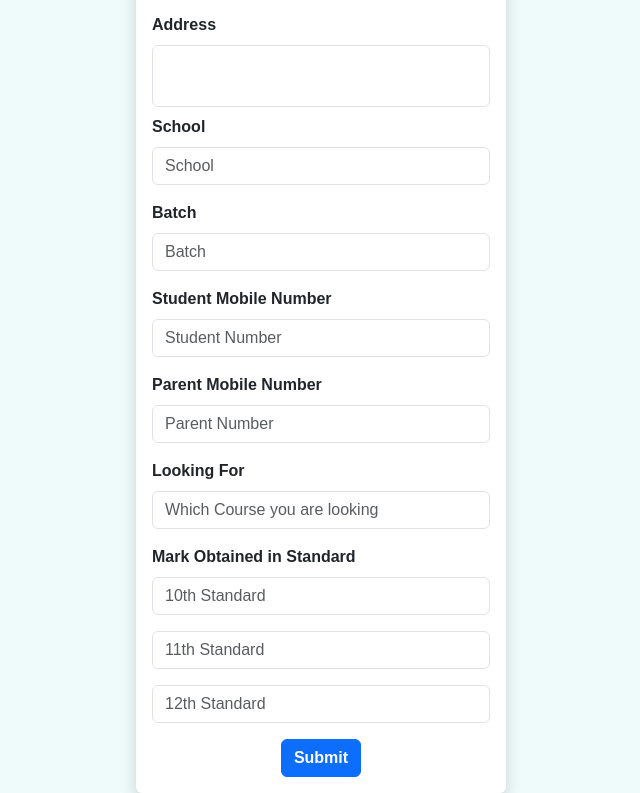
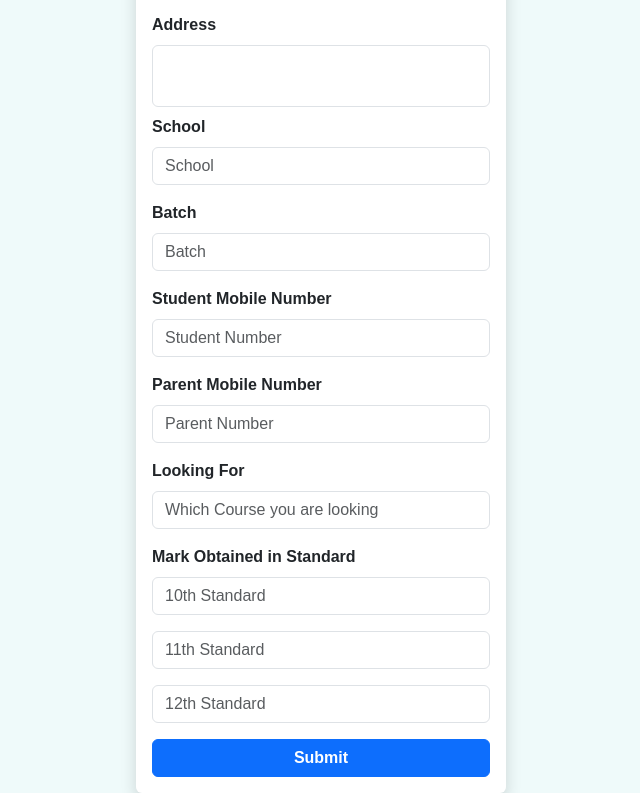
Before and after one commit to Faizi-Faisal/form, a plain HTML site: page index.html in a window 1280 px wide. Shown: the part 506-1299 px from the top of the page, without its empty margins (319-959 px from the left). Drawn offline with nearby package versions, Linux system fonts and the light colour scheme.

Commit message:
Update index.html

```diff
--- a/index.html
+++ b/index.html
@@ -70,7 +70,7 @@
                     <input type="text" name="mark_11" id="mark_11" placeholder="11th Standard" class="form-control mb-3 mt-2 border border-opacity-25" required>
 
                     <input type="text" name="mark_12" id="mark_12" placeholder="12th Standard" class="form-control mb-3 mt-2 border border-opacity-25" required>
-                    <input type="submit" value="Submit" class="btn btn-primary mt-2 fw-bold d-block text-center mx-auto">
+                    <input type="submit" value="Submit" class="btn btn-primary mt-2 fw-bold d-block text-center mx-auto" style= "width: 100%;">
 <!--                    <a href="#" id="submitButton" class="btn btn-primary mt-2 fw-bold d-block text-center mx-auto">Submit</a>-->
                 </form>
             </div>
```
